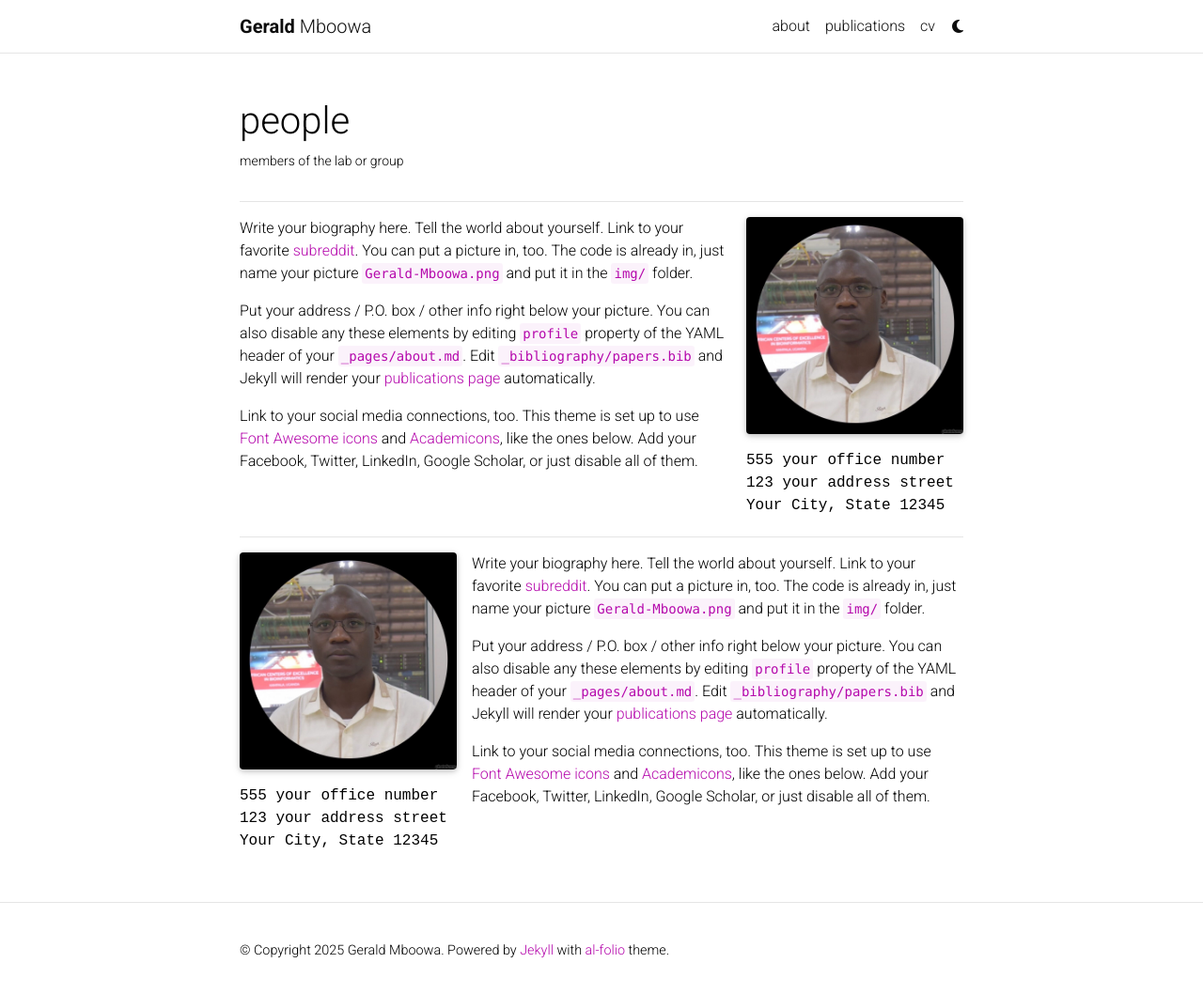
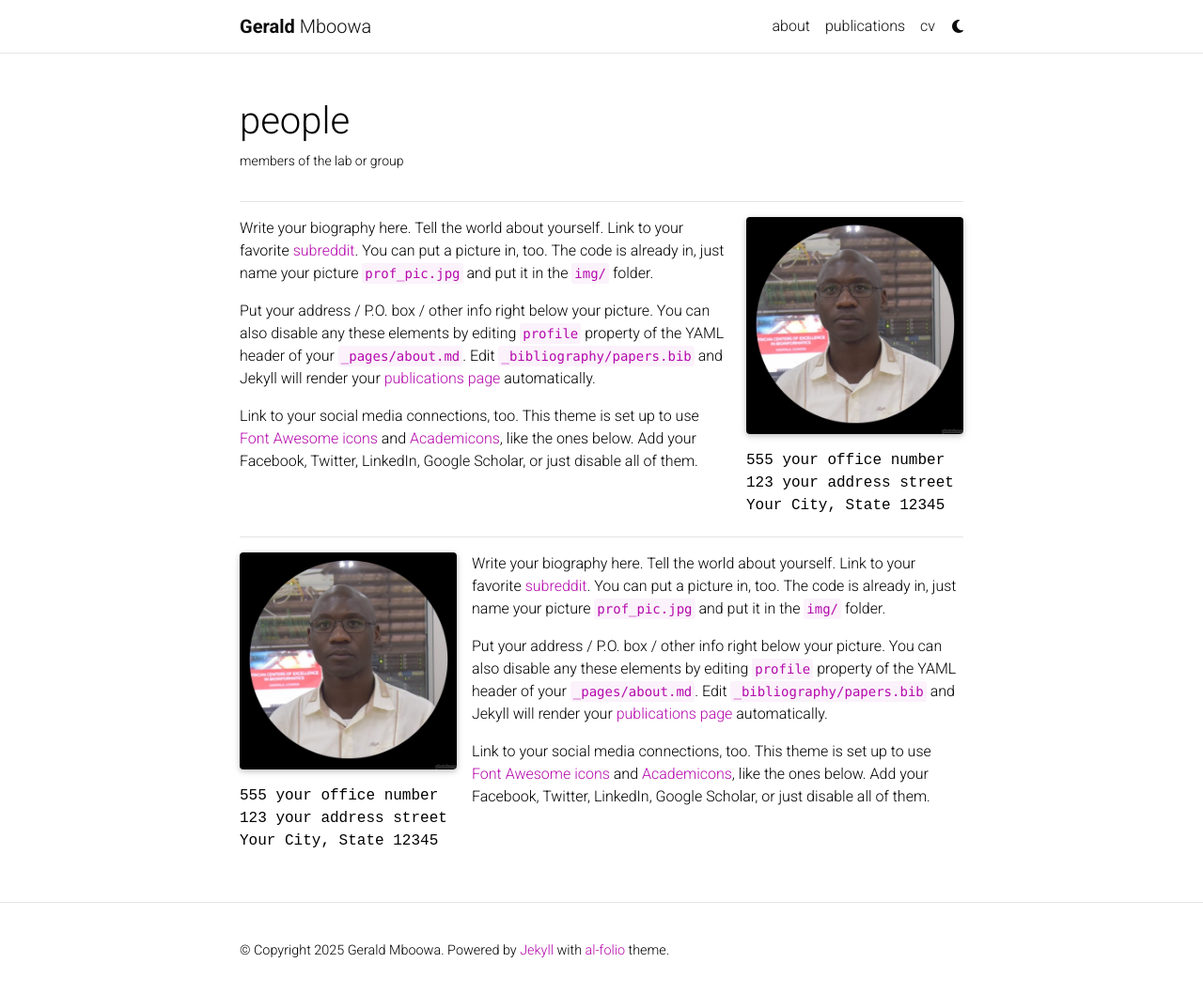
Before and after one commit to mikensubuga/mikensubuga.github.io, a Jekyll site: the page built from _pages/profiles.md, in a window 1280 px wide and 1063 px high. Shown: the top 1058 px of the window at 94% size. Built offline with Jekyll 4.4.1, drawn with Linux system fonts in a browser that asks for light colours; full-size pictures stand in for the smaller copies a plugin makes; comment, search, counter and statistics services are not loaded; a style sheet for code colours, icons or effects is not loaded.

Commit message:
Update about_einstein.md

```diff
--- a/_pages/about_einstein.md
+++ b/_pages/about_einstein.md
@@ -1,4 +1,4 @@
-Write your biography here. Tell the world about yourself. Link to your favorite [subreddit](http://reddit.com). You can put a picture in, too. The code is already in, just name your picture `Gerald-Mboowa.png` and put it in the `img/` folder.
+Write your biography here. Tell the world about yourself. Link to your favorite [subreddit](http://reddit.com). You can put a picture in, too. The code is already in, just name your picture `prof_pic.jpg` and put it in the `img/` folder.
 
 Put your address / P.O. box / other info right below your picture. You can also disable any these elements by editing `profile` property of the YAML header of your `_pages/about.md`. Edit `_bibliography/papers.bib` and Jekyll will render your [publications page](/al-folio/publications/) automatically.
 
```
